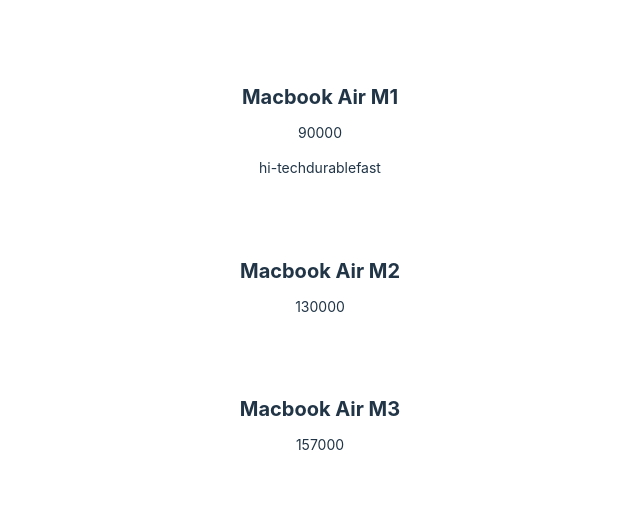
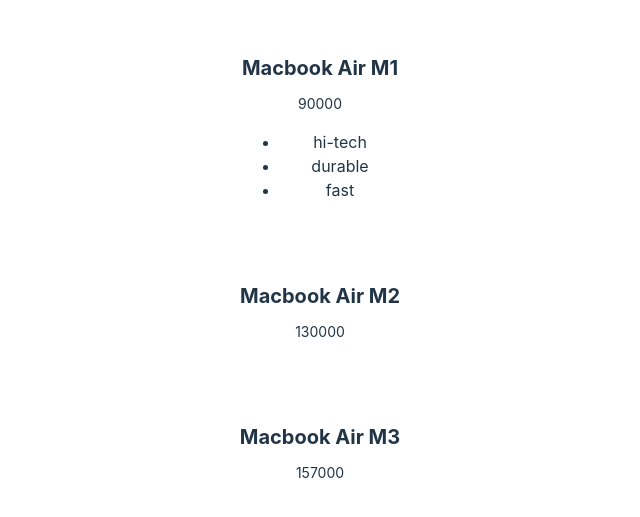
Before and after one commit to developermickey/Learn-ReactJS, a React (Vite) app: page / in a window 1280 px wide. Shown: the part 129-646 px from the top of the page, without its empty margins (320-960 px from the left). Built offline with nearby package versions, Linux system fonts and the light colour scheme.

Commit message:
Rendering Arrays Using Map

```diff
--- a/src/components/Product/index.jsx
+++ b/src/components/Product/index.jsx
@@ -1,12 +1,14 @@
 import "./Product.css"
 
 
-function Product( { title, price, features}) {
+function Product( { title, price, features = []}) {
+  const list = features.map((feature) => <li>{feature}</li>);
+
   return (
     <div className="product">
         <h1>{title}</h1>
         <p>{price}</p>
-      <p>{features}</p>
+      <ul>{list}</ul>
 
 
     </div>
--- a/src/components/ProductTab/index.jsx
+++ b/src/components/ProductTab/index.jsx
@@ -8,9 +8,7 @@ function ProductTab() {
         <div>
         <Product
         title="Macbook Air M1"
-        price={90000} features={["hi-tech", "durable", "fast"]}
-
-
+        price={90000} features={options}
         />
         <Product title="Macbook Air M2" price={130000}/>
         <Product title="Macbook Air M3" price={157000} />
```
